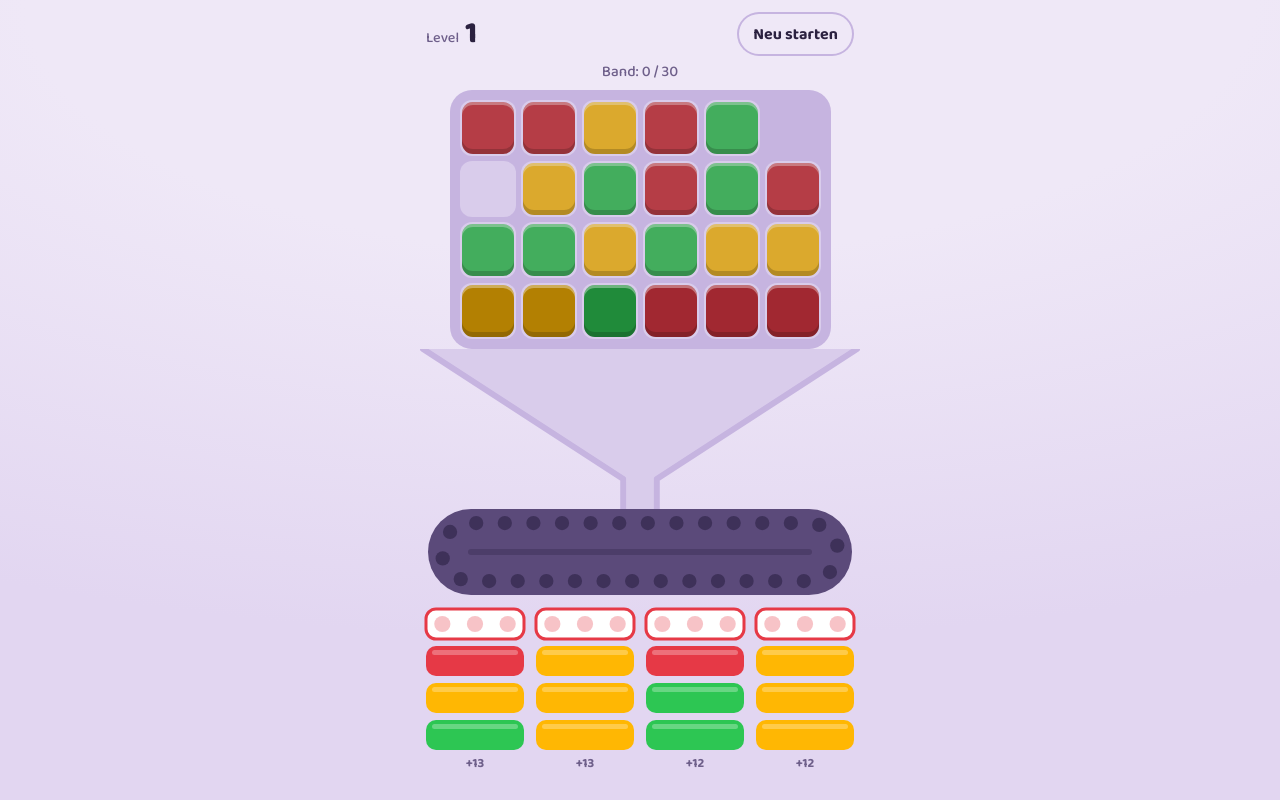
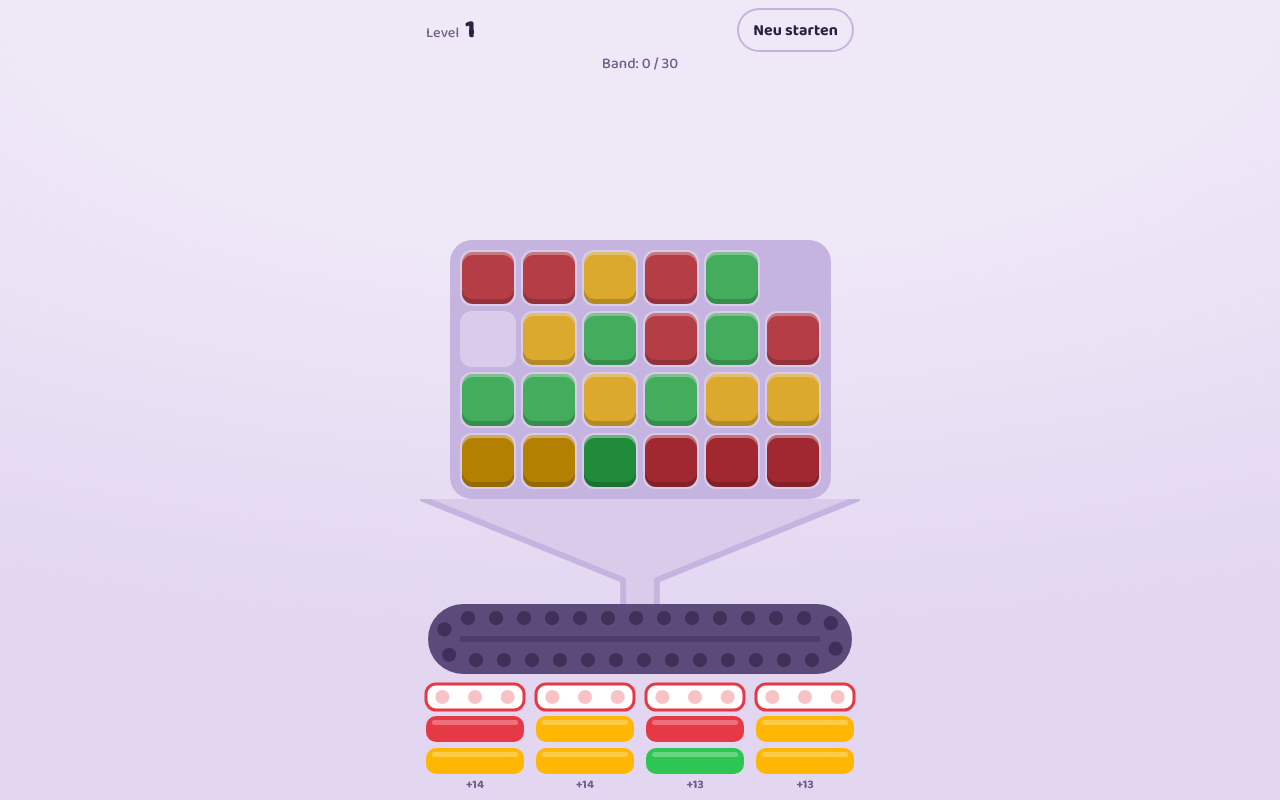
Before and after one commit to drinner77-art/Murmelband, a plain HTML site: page index.html in a window 1280 px wide. Drawn offline with Linux system fonts and the light colour scheme.

Commit message:
Add files via upload

```diff
--- a/index.html
+++ b/index.html
@@ -38,25 +38,25 @@
 *,*::before,*::after{box-sizing:inherit}
 html{height:100%;scroll-padding-top:env(safe-area-inset-top,0px)}
 body{
-  margin:0;min-height:100%;color:var(--ink);background-color:var(--bg);
+  margin:0;height:100%;overflow:hidden;color:var(--ink);background-color:var(--bg);
   background:radial-gradient(120% 80% at 50% 0%,var(--bg) 40%,var(--bg2) 100%);
   font-family:"Baloo 2",ui-rounded,"SF Pro Rounded",system-ui,-apple-system,"Segoe UI",sans-serif;
   -webkit-tap-highlight-color:transparent;user-select:none;-webkit-user-select:none;
   display:flex;flex-direction:column;align-items:center;
 }
-header{display:flex;align-items:center;justify-content:space-between;gap:10px;padding:12px 16px 4px;width:100%;max-width:460px}
-.level{font-size:1.9rem;font-weight:800;line-height:1}
+header{display:flex;align-items:center;justify-content:space-between;gap:10px;padding:8px 16px 0;width:100%;max-width:460px}
+.level{font-size:1.6rem;font-weight:800;line-height:1}
 .level small{font-size:.9rem;font-weight:500;color:var(--muted);margin-right:6px}
 button{font:inherit;font-weight:700;font-size:1rem;border:none;border-radius:999px;padding:8px 16px;background:var(--btn);color:var(--btn-ink);cursor:pointer;min-height:44px}
 button.ghost{background:transparent;color:var(--ink);box-shadow:inset 0 0 0 2px var(--wall)}
 button:focus-visible,.block:focus-visible{outline:3px solid var(--sel);outline-offset:2px}
 .status{color:var(--muted);font-size:.95rem;min-height:1.5em;text-align:center;padding:0 16px}
 .status.warn{color:#E63946;font-weight:700}
-.wrap{width:100%;max-width:460px;padding:0 10px;display:flex;flex-direction:column;align-items:center}
+.wrap{width:100%;max-width:460px;padding:0 10px 6px;display:flex;flex-direction:column;align-items:center;justify-content:flex-end;flex:1;min-height:0}
 #board{
   --cell:min(56px,calc((100vw - 64px) / 6));
   display:grid;grid-template-columns:repeat(6,var(--cell));grid-auto-rows:var(--cell);gap:5px;
-  padding:10px;border-radius:22px;background:var(--wall);margin-top:6px;
+  padding:10px;border-radius:22px;background:var(--wall);margin-top:0;
 }
 .cell{border-radius:12px;position:relative}
 .cell.well{background:var(--well)}
@@ -181,7 +181,7 @@ footer{padding:6px 0 16px}
     slots=new Array(SLOTS).fill(null); balls=[]; flyers=[]; off=0; over=false;
     try{localStorage.setItem("murmelband-level",String(level));}catch(e){}
     $("over").classList.remove("show"); $("lvl").textContent=level;
-    renderGrid(); setStatus();
+    renderGrid(); fitBoard(); setStatus();
   }
 
   function renderGrid(){
@@ -236,18 +236,26 @@ footer{padding:6px 0 16px}
   function resize(){
     dpr=window.devicePixelRatio||1;
     W=Math.min($("wrap").clientWidth-20,440);
-    var beltH=86, by=160, cupTop=by+beltH+14, cupH=30, gap=7;
-    H=cupTop+4*(cupH+gap)+18;
+    var beltH=70, by=105, cupTop=by+beltH+10, cupH=26, gap=6;
+    H=cupTop+3*(cupH+gap)+14;
     cv.width=W*dpr; cv.height=H*dpr; cv.style.height=H+"px"; cv.style.width=W+"px";
     var rr=beltH/2-14, yc=by+beltH/2, x0=8+beltH/2, x1=W-8-beltH/2, a=x1-x0;
     G={by:by,beltH:beltH,rr:rr,yc:yc,x0:x0,x1:x1,a:a,L:2*a+2*Math.PI*rr,cupTop:cupTop,cupH:cupH,gap:gap};
     G.sp=G.L/SLOTS; G.mr=Math.min(G.sp*0.42,9.5); G.entry=a/2;
-    var cx=W/2, nw=G.mr*2.9, xl=cx-nw/2, xr=cx+nw/2, top=0, ny=by-30;
+    var cx=W/2, nw=G.mr*2.9, xl=cx-nw/2, xr=cx+nw/2, top=0, ny=by-24;
     G.gateY=by+16; G.f={cx:cx,nw:nw,xl:xl,xr:xr,top:top,ny:ny};
     G.segs=[[0,-3000,0,top],[0,top,xl,ny],[xl,ny,xl,G.gateY],[xl,G.gateY,xr,G.gateY],[xr,G.gateY,xr,ny],[xr,ny,W,top],[W,top,W,-3000]];
     G.pick=[];
     for(var c=0;c<NCOL;c++){var x=Math.max(x0,Math.min(x1,colX(c)));G.pick.push(a+Math.PI*rr+(x1-x));}
     readTheme();
+    fitBoard();
+  }
+  function fitBoard(){
+    var R=grid?grid.length:6, gp=5;
+    var avail=$("wrap").clientHeight-H-6-20;
+    var byH=(avail-gp*(R-1))/R, byW=(Math.min(window.innerWidth,460)-40-gp*5)/6;
+    var c=Math.max(26,Math.floor(Math.min(56,byH,byW)));
+    board.style.setProperty("--cell",c+"px");
   }
   function colX(c){return W*(c+.5)/NCOL;}
   function pos(s){
@@ -377,7 +385,7 @@ footer{padding:6px 0 16px}
     balls.forEach(function(b){if(b.y>-G.mr)marble(b.x,b.y,G.mr,COLORS[b.c]);});
     for(var c=0;c<NCOL;c++){
       var col=cols[c];
-      for(var j=0;j<Math.min(col.length,4);j++){
+      for(var j=0;j<Math.min(col.length,3);j++){
         var cup=col[j], r=cupRect(c,j), col1=COLORS[cup.c];
         ctx.save();
         if(cup.clr){var k=cup.clr/0.4;ctx.globalAlpha=1-k;ctx.translate(r.x+r.w/2,r.y+r.h/2);ctx.scale(1+k*.3,1+k*.3);ctx.translate(-(r.x+r.w/2),-(r.y+r.h/2));}
@@ -391,7 +399,7 @@ footer{padding:6px 0 16px}
         }else{ctx.fillStyle=col1;ctx.fill();ctx.fillStyle="rgba(255,255,255,.28)";rrect(r.x+6,r.y+4,r.w-12,5,3);ctx.fill();}
         ctx.restore();
       }
-      if(col.length>4){ctx.fillStyle=theme.muted;ctx.font="700 13px 'Baloo 2', system-ui, sans-serif";ctx.textAlign="center";ctx.fillText("+"+(col.length-4),colX(c),G.cupTop+4*(G.cupH+G.gap)+10);}
+      if(col.length>3){ctx.fillStyle=theme.muted;ctx.font="700 12px 'Baloo 2', system-ui, sans-serif";ctx.textAlign="center";ctx.fillText("+"+(col.length-3),colX(c),G.cupTop+3*(G.cupH+G.gap)+8);}
     }
     flyers.forEach(function(fl){
       var to=hole(fl.col,fl.k), t=fl.t, x=fl.from[0]+(to[0]-fl.from[0])*t, y=fl.from[1]+(to[1]-fl.from[1])*t-Math.sin(t*Math.PI)*18;
--- a/sw.js
+++ b/sw.js
@@ -1,4 +1,4 @@
-const CACHE = "murmelband-v2";
+const CACHE = "murmelband-v3";
 const SHELL = ["./", "./index.html", "./manifest.webmanifest", "./icon-192.png", "./icon-512.png", "./icon-maskable-512.png", "./apple-touch-icon.png"];
 self.addEventListener("install", e => { e.waitUntil(caches.open(CACHE).then(c => c.addAll(SHELL)).then(() => self.skipWaiting())); });
 self.addEventListener("activate", e => { e.waitUntil(caches.keys().then(ks => Promise.all(ks.filter(k => k !== CACHE).map(k => caches.delete(k)))).then(() => self.clients.claim())); });
```
